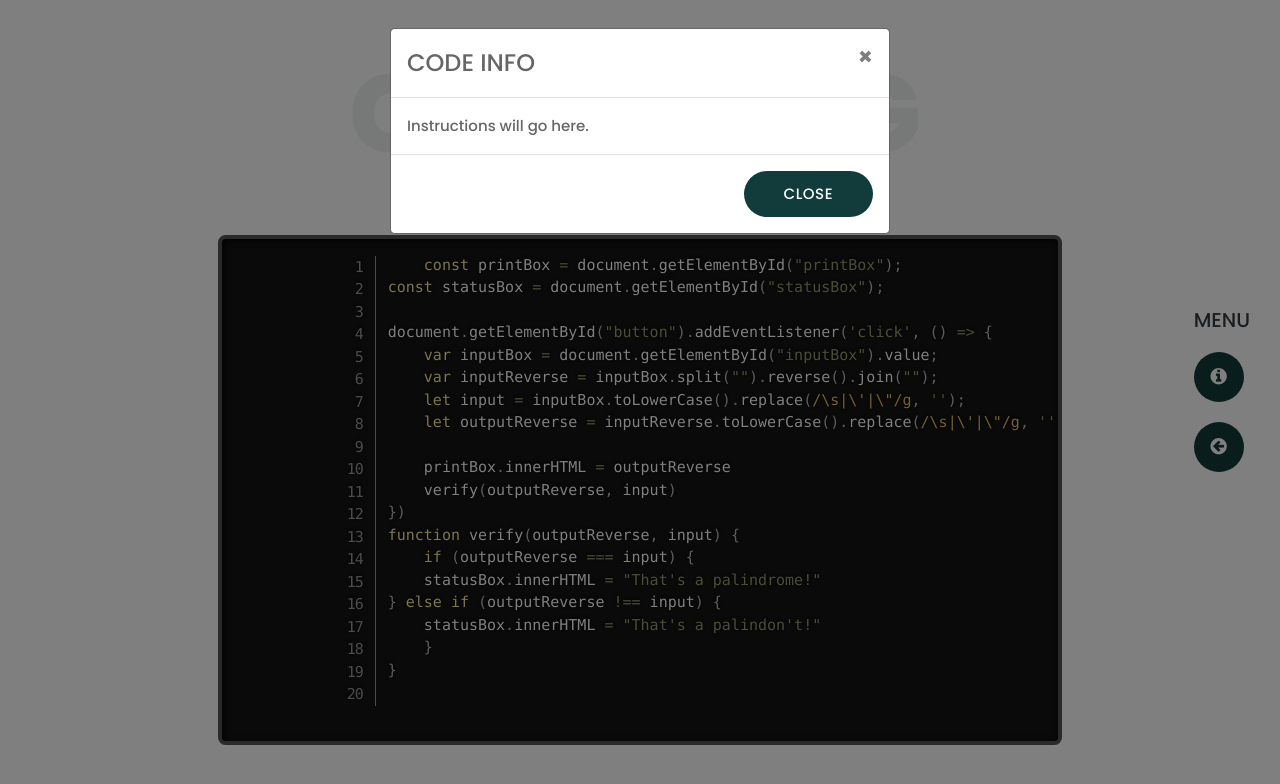
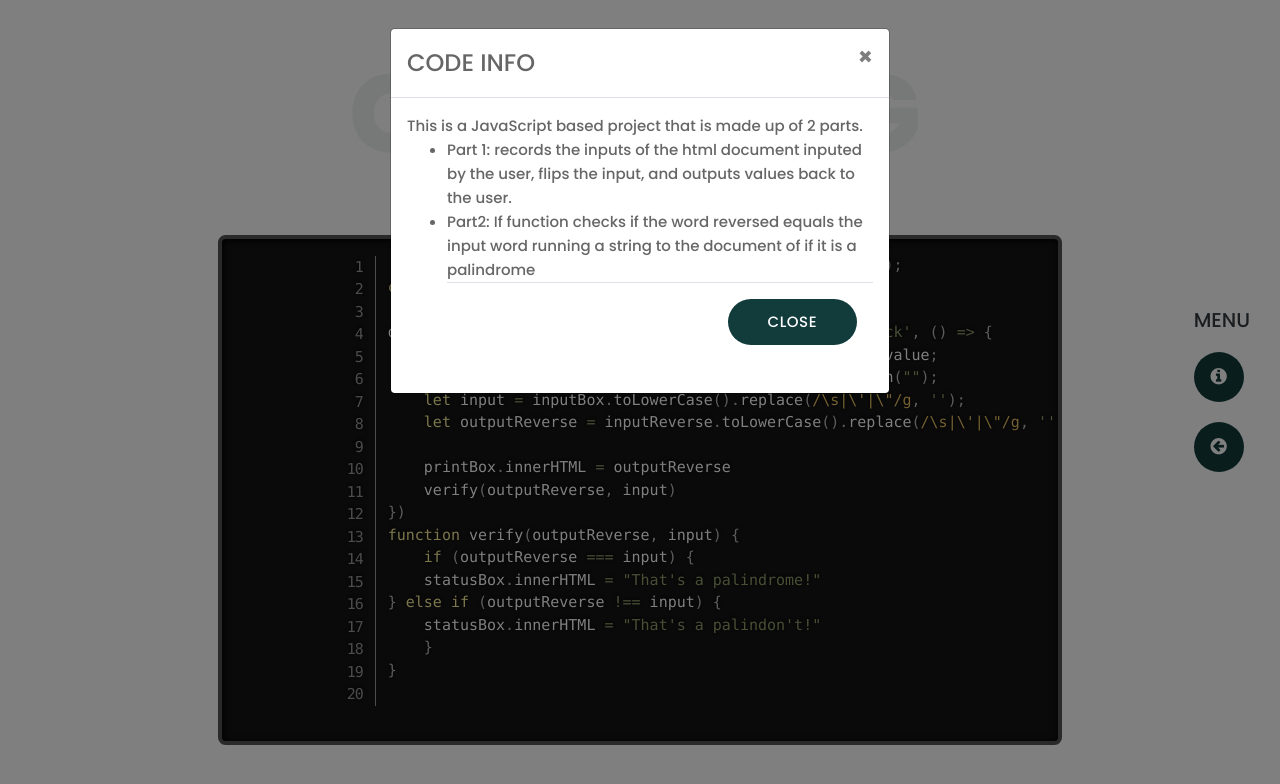
Before and after one commit to MNicolso/TacoCat, a plain HTML site: page code.html in a window 1280 px wide. Both pictures are taken after a click on the item "CODEINFO". Drawn offline with Linux system fonts and the light colour scheme.

Commit message:
instructions and code info

```diff
--- a/code.html
+++ b/code.html
@@ -5,7 +5,7 @@
     <meta charset="utf-8">
     <title>TacocaT-Code</title>
     <meta name="viewport" content="width=device-width, initial-scale=1">
-
+    <link rel="shortcut icon" href="Content/img/Favicon.png">
     <!-- Template Google Fonts -->
     <link href="https://fonts.googleapis.com/css?family=Poppins:400,400i,500,500i,600,600i,700,700i,800,800i,900,900i" rel="stylesheet">
     <link href="https://fonts.googleapis.com/css?family=Open+Sans:300,400,400i,600,600i,700" rel="stylesheet">
@@ -117,8 +117,10 @@
 
                 <!-- Modal body -->
                 <div class="modal-body">
-                    Instructions will go here.
-                </div>
+                    This is a JavaScript based project that is made up of 2 parts.
+                    <ul>
+                        <li> Part 1: records the inputs of the html document inputed by the user, flips the input, and outputs values back to the user.</li>
+                        <li> Part2: If function checks if the word reversed equals the input word running a string to the document of if it is a palindrome</li>
 
                 <!-- Modal footer -->
                 <div class="modal-footer">
```
Also changed, not shown: index.html (+5 -1 lines).
